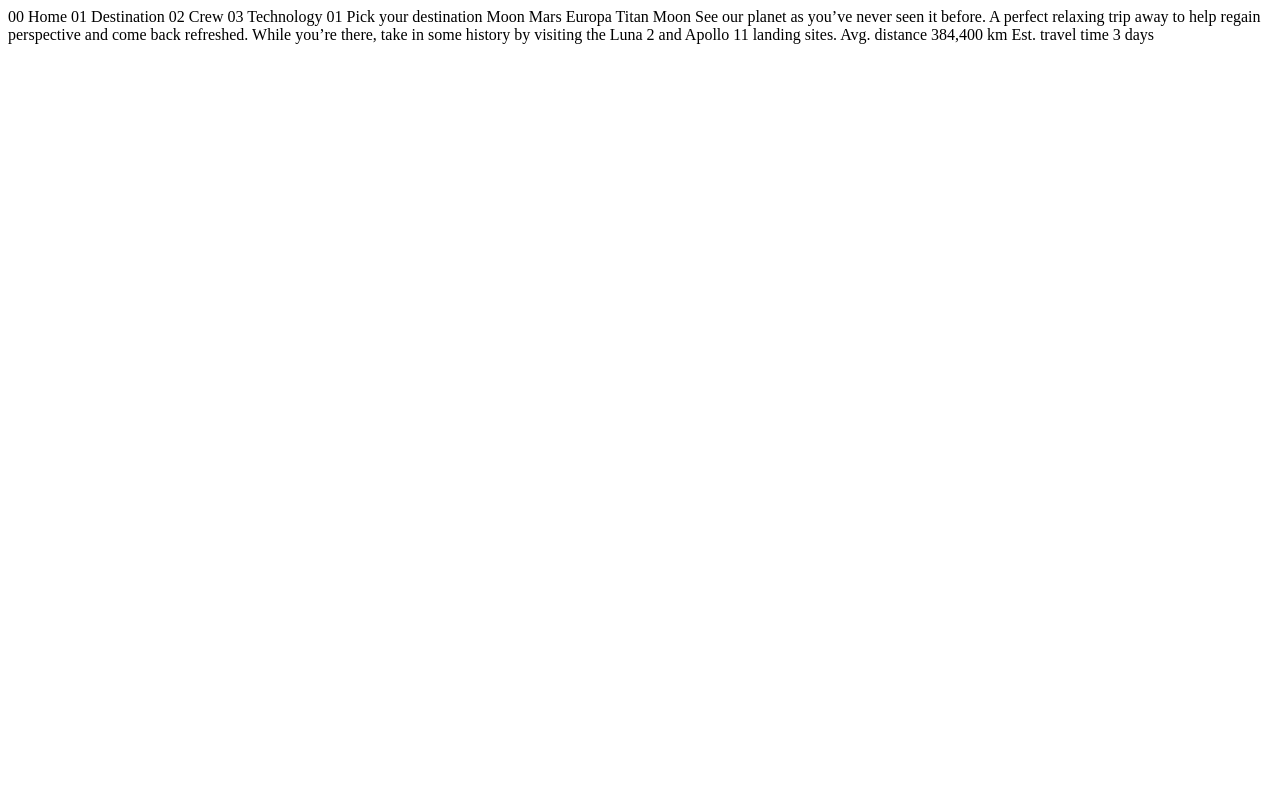
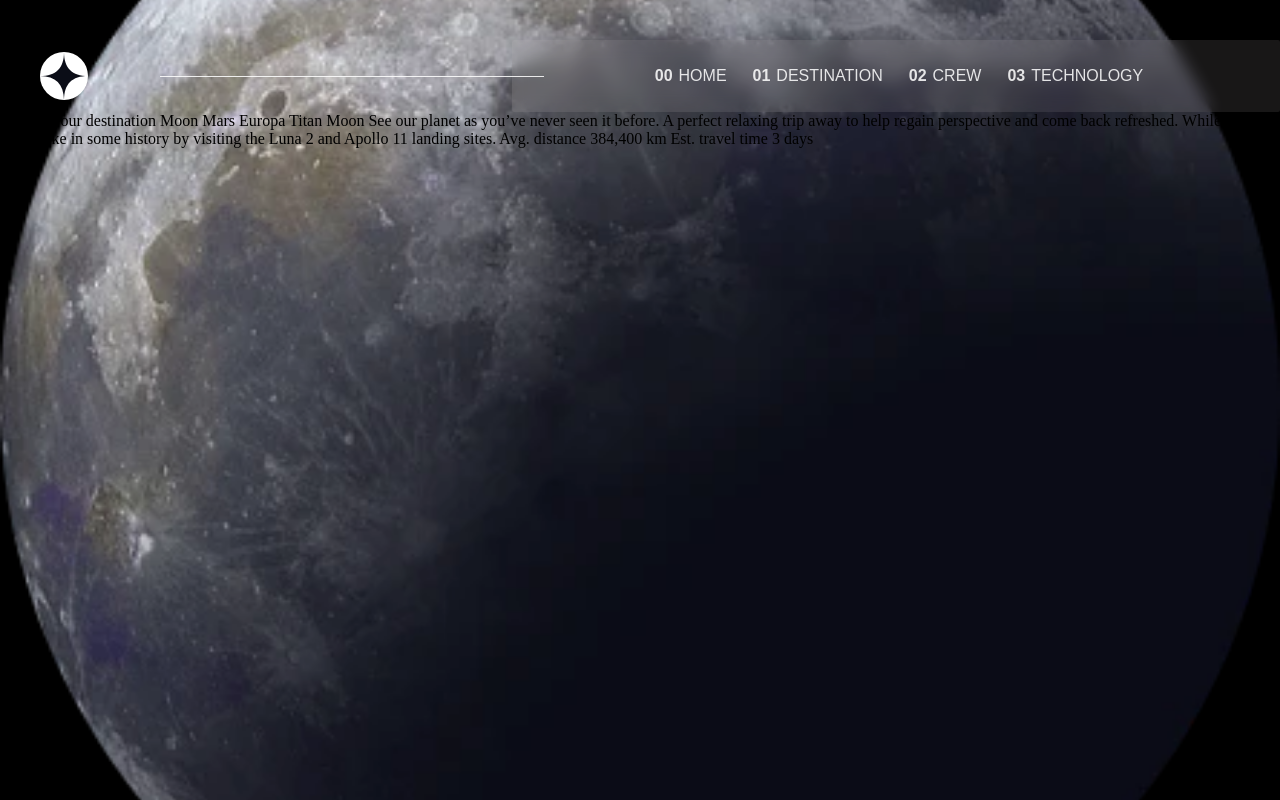
Before and after one commit to estherzzerpa/Space-tourism-Web-Site, a plain HTML site: page starter-code/destination-moon.html in a window 1280 px wide. Drawn offline with Linux system fonts and the light colour scheme.

Commit message:
el problema era la ruta de la imagen de fondo en el css compilado

```diff
--- a/starter-code/destination-moon.html
+++ b/starter-code/destination-moon.html
@@ -5,15 +5,25 @@
   <meta name="viewport" content="width=device-width, initial-scale=1.0">
 
   <link rel="icon" type="image/png" sizes="32x32" href="./assets/favicon-32x32.png">
+  <link rel="stylesheet" href="./css/main.css">
 
   <title>Frontend Mentor | Space tourism website</title>
 </head>
-<body>
+<body class="fondo_moon">
+  <header>
 
-  00 Home
-  01 Destination
-  02 Crew
-  03 Technology
+    <nav class="navbar_menu">
+      <svg xmlns="http://www.w3.org/2000/svg" width="48" height="48"><g fill="none" fill-rule="evenodd"><circle cx="24" cy="24" r="24" fill="#FFF"/><path fill="#0B0D17" d="M24 0c0 16-8 24-24 24 15.718.114 23.718 8.114 24 24 0-16 8-24 24-24-16 0-24-8-24-24z"/></g></svg>
+
+      <ul class="lista_menu">
+        <li><strong>00</strong>HOME</li>
+        <li><strong>01</strong>DESTINATION</li>
+        <li><strong>02</strong>CREW</li>
+        <li><strong>03</strong>TECHNOLOGY</li>
+
+      </ul>
+    </nav>
+  </header>
 
   01 Pick your destination
 
--- a/starter-code/scss/components/_content-home.scss
+++ b/starter-code/scss/components/_content-home.scss
@@ -18,7 +18,7 @@
         font-weight: 400;
         font-size: $font-size-big;
         letter-spacing: 2px;
-
+        text-shadow: 3px 3px 3px rgba(#000000d6,.2);
     }
     .mediun_font{
         font-size: $font-size-mediun;
--- a/starter-code/scss/components/_header.scss
+++ b/starter-code/scss/components/_header.scss
@@ -1,6 +1,5 @@
 
 .navbar_menu{
-    margin-top: 30px;
     display: flex;
     align-items: center;
     justify-content: space-between;
@@ -20,6 +19,9 @@
             background-color: $color-letras;
             width: 30%;
         }
+}
+header{
+    padding-top: 40px;
 }
 
 .lista_menu{
--- a/starter-code/scss/generic/_body.scss
+++ b/starter-code/scss/generic/_body.scss
@@ -1,4 +1,26 @@
+
 body{
- background: url(/starter-code/assets/home/background-home-desktop.jpg);
- overflow-y: hidden;
+    margin: 0;
+    padding: 0;
+    overflow: hidden;
+    width: 100%;
+    min-height: 100vh;
+    background-image: url(../assets/home/background-home-desktop.jpg);
+    background-size: cover;
+    background-repeat: no-repeat;
+    background-position:center ;
 }
+
+
+.fondo_moon{
+    margin: 0;
+    padding: 0;
+    overflow: hidden;
+    width: 100%;
+    min-height: 100vh;
+    background: url(/starter-code/assets/destination/image-moon.webp) #000;
+    background-size: cover;
+    background-repeat: no-repeat;
+    background-position:center ;
+    background-attachment: fixed;
+}
--- a/starter-code/scss/main.scss
+++ b/starter-code/scss/main.scss
@@ -1,5 +1,5 @@
 @import "./settings/variables";
+@import "./generic/body";
 @import "./components/header";
 @import "./generic/box-sizing";
-@import "./generic/body";
 @import "./components/content-home";
```
Also changed, not shown: index.html (+4 -2 lines), background-home-desktop.jpg (added), starter-code/css/main.css, starter-code/scss/generic/background-home-desktop.jpg (added).
